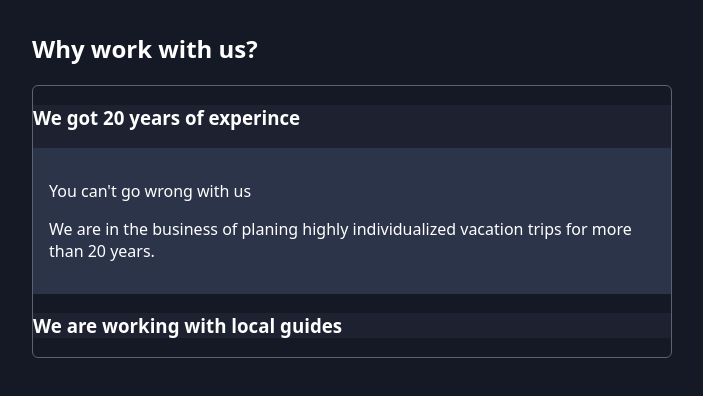
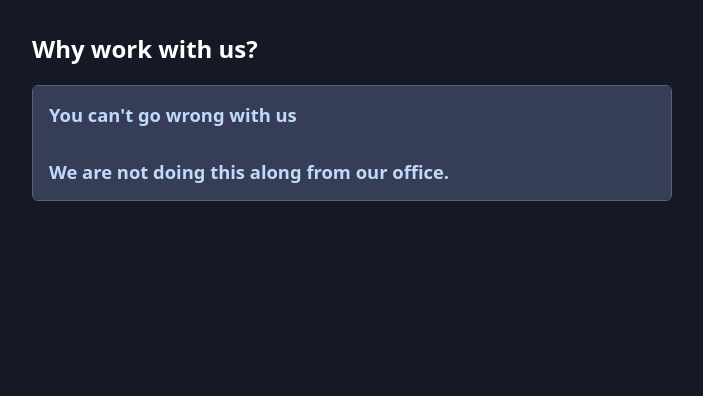
Before and after one commit to tarikCekirge/patterns-practices, a React (Vite) app: page / in a window 1280 px wide. Shown: the top 396 px of the page, without its empty margins (288-991 px from the left). Built offline with nearby package versions, Linux system fonts and the light colour scheme.

Commit message:
Adding Extra Components For Reusability & Configurability

```diff
--- a/src/App.jsx
+++ b/src/App.jsx
@@ -3,18 +3,24 @@ function App() {
   return <main>
     <section>
       <h2>Why work with us?</h2>
-      <Accordion id="experience" className={"accordion"}>
+      <Accordion className={"accordion"}>
         <Accordion.Item className={"accordion-item"} title={"We got 20 years of experince"}>
-          <article>
-            <p>You can't go wrong with us</p>
-            <p>We are in the business of planing highly individualized vacation trips for more than 20 years.</p>
-          </article>
+          <Accordion.Title className={"accordion-item-title"} id="experience">You can't go wrong with us</Accordion.Title>
+          <Accordion.Content id="experience" className={"accordion-item-content"}>
+            <article>
+              <p> We are in the business of planing highly individualized vacation trips for more than 20 years.</p>
+            </article>
+          </Accordion.Content>
+
         </Accordion.Item>
-        <Accordion.Item id="local-guides" className={"accordion-item"} title={"We are working with local guides"}>
-          <article>
-            <p>We are not doing this along from our office.</p>
-            <p>Instead, we are working local guides to ensure a safe and pleasent vacation</p>
-          </article>
+        <Accordion.Item className={"accordion-item"} title={"We are working with local guides"}>
+          <Accordion.Title id="local-guides" className={"accordion-item-title"}>We are not doing this along from our office.</Accordion.Title>
+
+          <Accordion.Content id="local-guides" className={"accordion-item-content"}>
+            <article>
+              <p>Instead, we are working local guides to ensure a safe and pleasent vacation</p>
+            </article>
+          </Accordion.Content>
         </Accordion.Item>
       </Accordion>
     </section>
--- a/src/components/Accordion/Accordion.jsx
+++ b/src/components/Accordion/Accordion.jsx
@@ -1,5 +1,7 @@
 import React, { createContext, useContext, useState } from 'react'
 import AccordionItem from './AccordionItem'
+import AccordionTitle from './AccordionTitle'
+import AcoordionContent from './AcoordionContent'
 
 const AccordionContext = createContext()
 
@@ -31,6 +33,8 @@ const Accordion = ({ children, className }) => {
 }
 
 
-Accordion.Item = AccordionItem
+Accordion.Item = AccordionItem;
+Accordion.Title = AccordionTitle;
+Accordion.Content = AcoordionContent
 
 export default Accordion
--- a/src/components/Accordion/AccordionItem.jsx
+++ b/src/components/Accordion/AccordionItem.jsx
@@ -1,15 +1,13 @@
 import React from 'react'
 import { useAccordionContext } from './Accordion'
 
-const AccordionItem = ({ id, className, title, children }) => {
-    const { openItemId, toggleItem } = useAccordionContext();
+const AccordionItem = ({ className, children }) => {
 
-    const isOpen = openItemId === id;
+
 
     return (
         <li className={className}>
-            <h3 onClick={() => toggleItem(id)}>{title}</h3>
-            <div className={isOpen ? 'accordion-item-content open' : 'accordion-item-content'}>{children}</div>
+            {children}
         </li>
     )
 }
--- /dev/null
+++ b/src/components/Accordion/AccordionTitle.jsx
@@ -0,0 +1,10 @@
+import React from 'react'
+import { useAccordionContext } from './Accordion'
+
+const AccordionTitle = ({ id, children, className }) => {
+    const { toggleItem } = useAccordionContext()
+    return (<h3 className={className} onClick={() => toggleItem(id)}>{children}</h3>
+    )
+}
+
+export default AccordionTitle
--- /dev/null
+++ b/src/components/Accordion/AcoordionContent.jsx
@@ -0,0 +1,14 @@
+import { useAccordionContext } from "./Accordion"
+
+const AcoordionContent = ({ children, id, className }) => {
+    const { openItemId } = useAccordionContext()
+    const isOpen = openItemId === id;
+    return (
+        <div className={`${className ?? ''} ${isOpen ? 'open' : 'close'}`}>
+            {children}
+        </div>
+
+    )
+}
+
+export default AcoordionContent
--- a/src/index.css
+++ b/src/index.css
@@ -3,8 +3,8 @@
 }
 
 html {
-  font-family: system-ui, -apple-system, BlinkMacSystemFont, 'Segoe UI', Roboto,
-    Oxygen, Ubuntu, Cantarell, 'Open Sans', 'Helvetica Neue', sans-serif;
+  font-family: system-ui, -apple-system, BlinkMacSystemFont, "Segoe UI", Roboto,
+    Oxygen, Ubuntu, Cantarell, "Open Sans", "Helvetica Neue", sans-serif;
 }
 
 body {
@@ -62,9 +62,12 @@ main {
 }
 
 .accordion-item-content {
-  display: none;
   padding: 1rem;
   background-color: #2c344a;
+}
+
+.close {
+  display: none;
 }
 
 .open {
```
